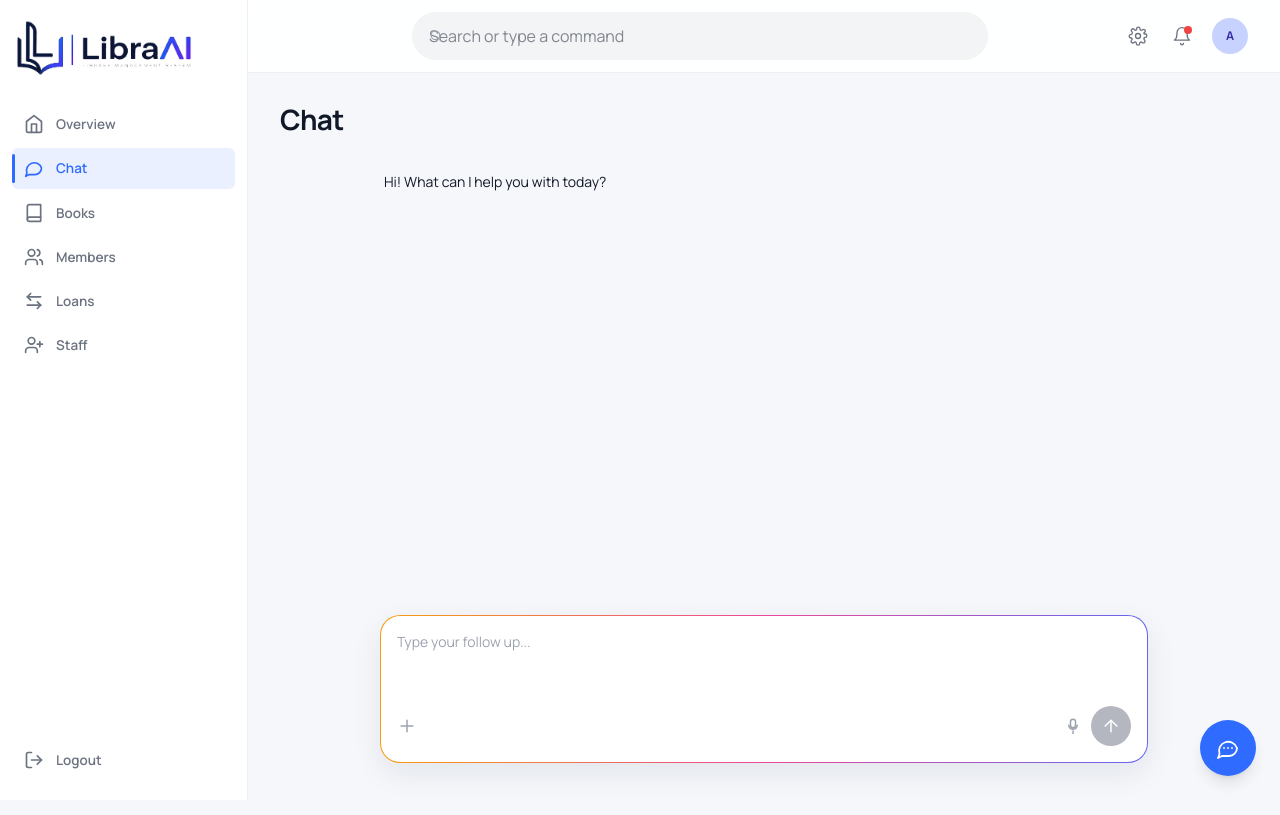
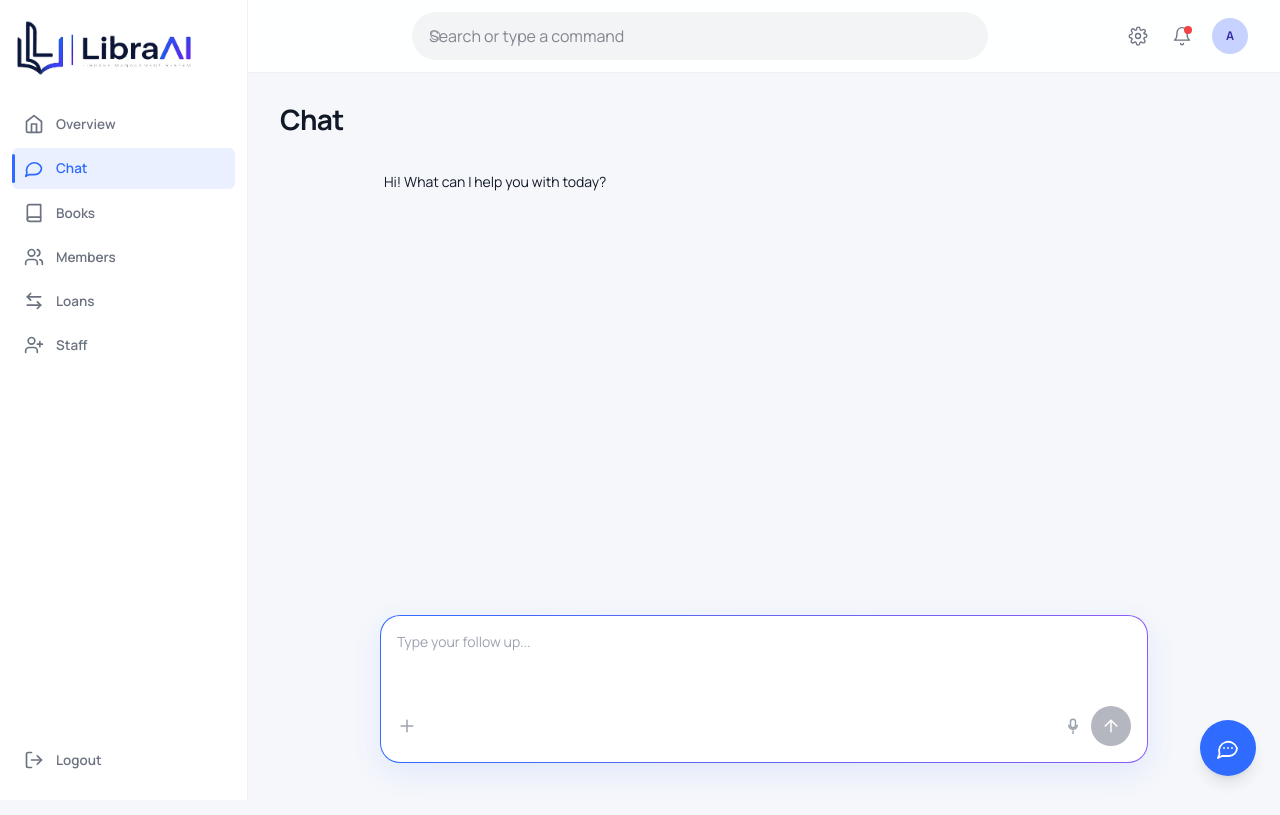
Before and after one commit to sachinthaHeshan/LibraAI, a Next.js app in the folder apps/web/: page /chat in a window 1280 px wide. Built offline with nearby package versions, Linux system fonts and the light colour scheme.

Commit message:
style(web): update global styles and OverviewAskBar gradient

```diff
--- a/apps/web/app/globals.css
+++ b/apps/web/app/globals.css
@@ -8,6 +8,13 @@
   --line: #eef0f4;
   --accent: #2f6bff;
   --accent-soft: #eaf0ff;
+  --ask-violet: #8b5cf6;
+  --ask-border-gradient: linear-gradient(
+    90deg,
+    var(--accent) 0%,
+    #6366f1 48%,
+    var(--ask-violet) 100%
+  );
   --success: #22c55e;
   --success-soft: #e9f9ef;
   --warn: #f59e0b;
@@ -446,9 +453,9 @@ main > section:last-of-type .btn-primary:hover:not(:disabled) {
   position: relative;
   background:
     linear-gradient(#fff, #fff) padding-box,
-    linear-gradient(90deg, #f59e0b 0%, #ec4899 50%, #6366f1 100%) border-box;
+    var(--ask-border-gradient) border-box;
   border: 1.5px solid transparent;
-  box-shadow: 0 10px 30px rgba(15, 23, 42, 0.08);
+  box-shadow: 0 10px 30px rgba(47, 107, 255, 0.1);
 }
 
 .ask-shell-pill {
--- a/apps/web/components/OverviewAskBar.tsx
+++ b/apps/web/components/OverviewAskBar.tsx
@@ -23,8 +23,8 @@ function SparklesIcon() {
     <svg aria-hidden className="h-5 w-5 shrink-0" viewBox="0 0 24 24">
       <defs>
         <linearGradient id="askSparkle" x1="0" x2="1" y1="0" y2="1">
-          <stop offset="0%" stopColor="#ec4899" />
-          <stop offset="100%" stopColor="#6366f1" />
+          <stop offset="0%" stopColor="#2f6bff" />
+          <stop offset="100%" stopColor="#8b5cf6" />
         </linearGradient>
       </defs>
       <path
```
